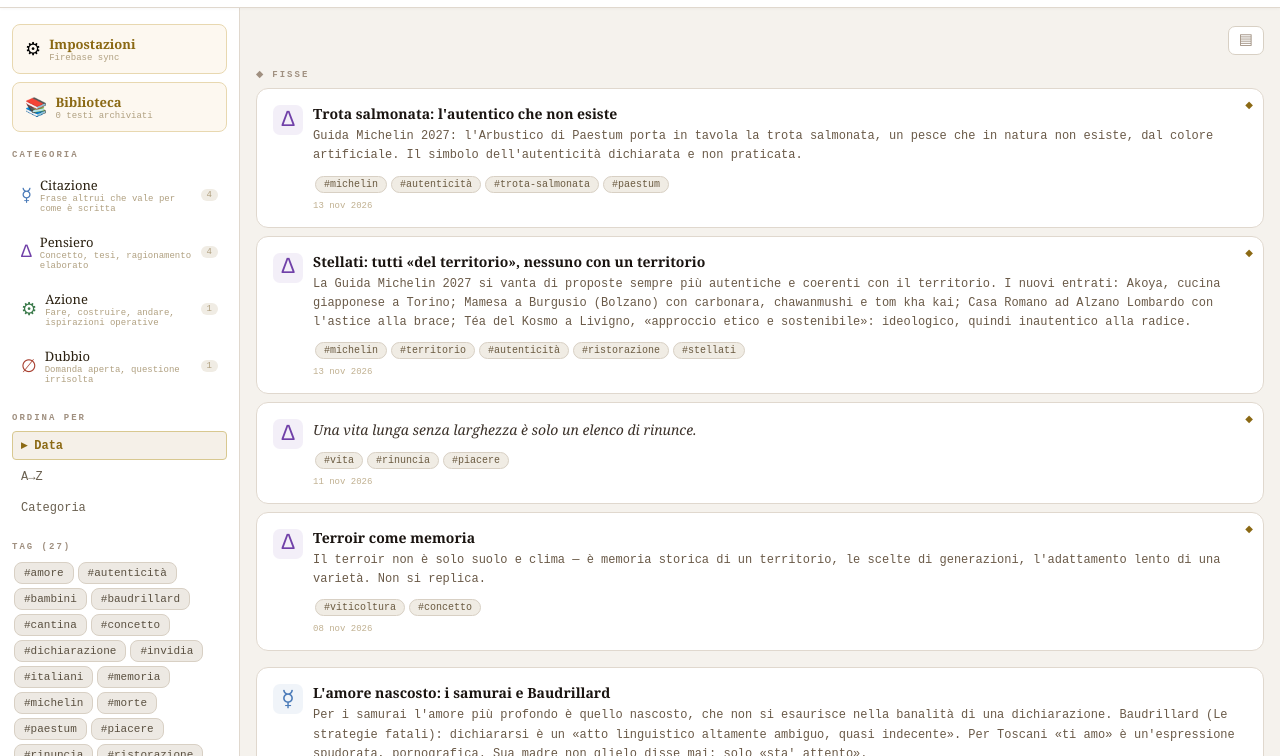
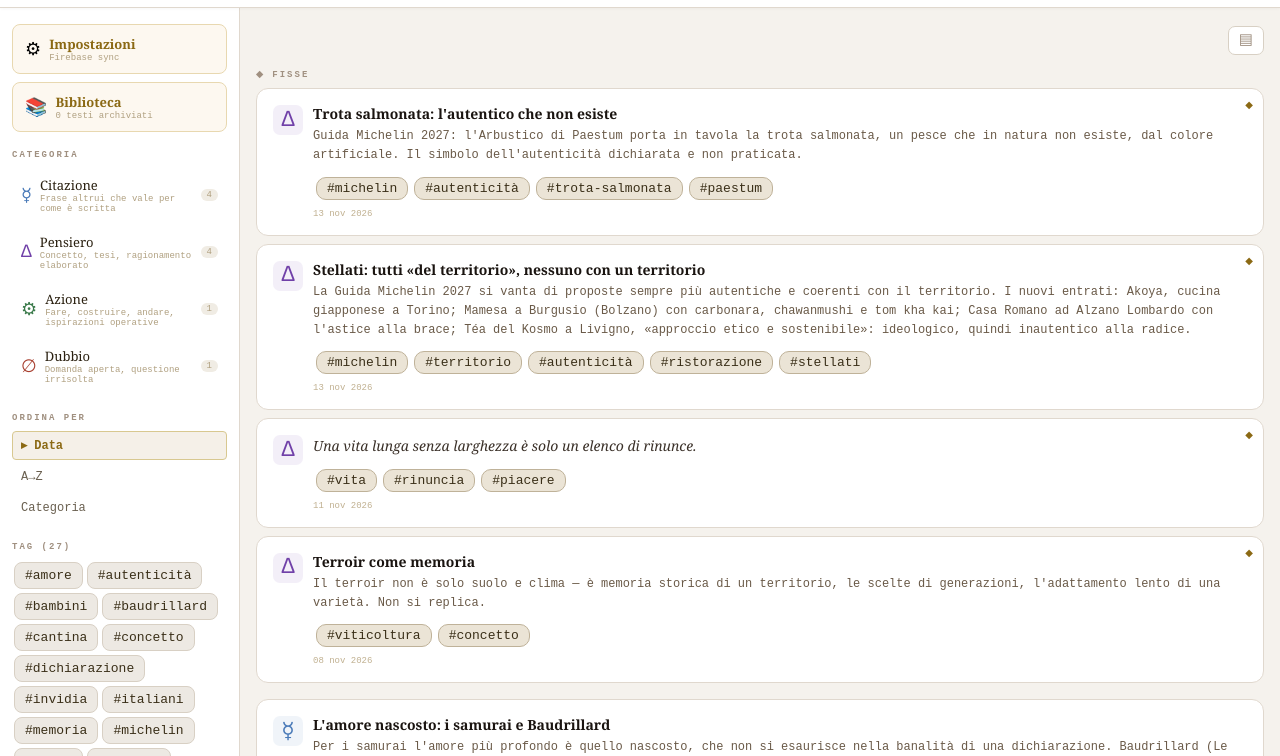
Before and after one commit to lucascainelli/atomica, a plain HTML site: page index.html in a window 1280 px wide. Shown: the part 44-800 px from the top of the page. Drawn offline with Linux system fonts and the light colour scheme.

Commit message:
Tag più leggibili: font più grande e contrasto maggiore
Co-Authored-By: Claude Sonnet 5.5 <noreply@anthropic.com>
Claude-Session: https://claude.ai/code/session_01CFmT318wQ5TRtWsAiJmQbE

```diff
--- a/index.html
+++ b/index.html
@@ -25,7 +25,7 @@ button{cursor:pointer;font-family:'Courier New',monospace}
 .tcard:active{background:#faf7f2;transform:scale(0.98)}
 .cand-card{background:#fff;border:2px solid #e0d8ce;border-radius:12px;padding:14px;transition:border-color 0.15s,background 0.15s;margin-bottom:10px}
 .cand-card.sel{border-color:#8b6914;background:#fffdf8}
-.pill{display:inline-block;background:#f0ece4;border:1px solid #d8d0c4;border-radius:9px;padding:2px 8px;font-size:10px;color:#6a5a40;margin:2px}
+.pill{display:inline-block;background:#ebe4d6;border:1px solid #bfb299;border-radius:10px;padding:3px 10px;font-size:13px;font-weight:500;color:#3a2f18;margin:3px}
 .sec-lbl{font-size:9px;color:#a09080;letter-spacing:2px;text-transform:uppercase;font-weight:600;margin-bottom:8px}
 .fld{margin-bottom:16px}
 .row2{display:grid;grid-template-columns:1fr 1fr;gap:10px}
@@ -199,7 +199,7 @@ function sidebarHtml(){
       <span style="font-size:9px;color:#b0a080;background:#f0ece4;border-radius:6px;padding:1px 6px">${c2}</span>
     </button>`;
   }).join("")+(S.fGlyph?`<button onclick="setGlyph(null);closeSidebar()" style="background:none;border:none;color:#a09070;font-size:10px;padding:2px 7px;margin-bottom:8px">✕ rimuovi filtro</button>`:"");
-  const tItems=allTags.map(t=>`<button onclick="setTag('${t}');closeSidebar()" style="background:${S.fTag===t?"#8b6914":"#ede9e3"};border:1px solid ${S.fTag===t?"#8b6914":"#d8d0c4"};border-radius:8px;padding:4px 9px;color:${S.fTag===t?"#fff":"#5a5040"};font-size:11px;margin:2px">#${t}</button>`).join("");
+  const tItems=allTags.map(t=>`<button onclick="setTag('${t}');closeSidebar()" style="background:${S.fTag===t?"#8b6914":"#ede9e3"};border:1px solid ${S.fTag===t?"#8b6914":"#d8d0c4"};border-radius:8px;padding:5px 10px;color:${S.fTag===t?"#fff":"#3a2f18"};font-size:13px;margin:2px">#${t}</button>`).join("");
   const soItems=[["created","Data"],["alpha","A→Z"],["glyph","Categoria"]].map(([k,l])=>`<button onclick="setSort('${k}')" style="display:block;width:100%;text-align:left;background:${S.sort===k?"#f5f0e8":"transparent"};border:1px solid ${S.sort===k?"#d8c890":"transparent"};border-radius:4px;padding:6px 8px;color:${S.sort===k?"#8b6914":"#6a6050"};font-size:12px;margin-bottom:3px;font-weight:${S.sort===k?"600":"400"}">${S.sort===k?"▸ ":"  "}${l}</button>`).join("");
   return`<div id="sidebar" style="background:#fff;border-right:1px solid #e0d8ce;width:240px;flex-shrink:0;overflow-y:auto;padding:16px 12px">
     <div style="margin-bottom:18px">
@@ -277,7 +277,7 @@ function rList(){
 function rDetail(){
   const n=S.activeNote;if(!n){showSc("list");return;}
   const g=GM[n.glyph]||GLYPHS[0];const isF=!hasTitolo(n);
-  const th=(n.tags||[]).map(t=>`<span class="pill" style="padding:4px 10px;font-size:11px">${t}</span>`).join("");
+  const th=(n.tags||[]).map(t=>`<span class="pill" style="padding:4px 10px;font-size:13px">${t}</span>`).join("");
   const f=n.fonte||{};
   const fonteHtml=f.tipo?`<div style="margin-top:24px;padding-top:18px;border-top:1px solid #e8e0d4">
     <div class="sec-lbl" style="margin-bottom:10px">Fonte</div>
```
